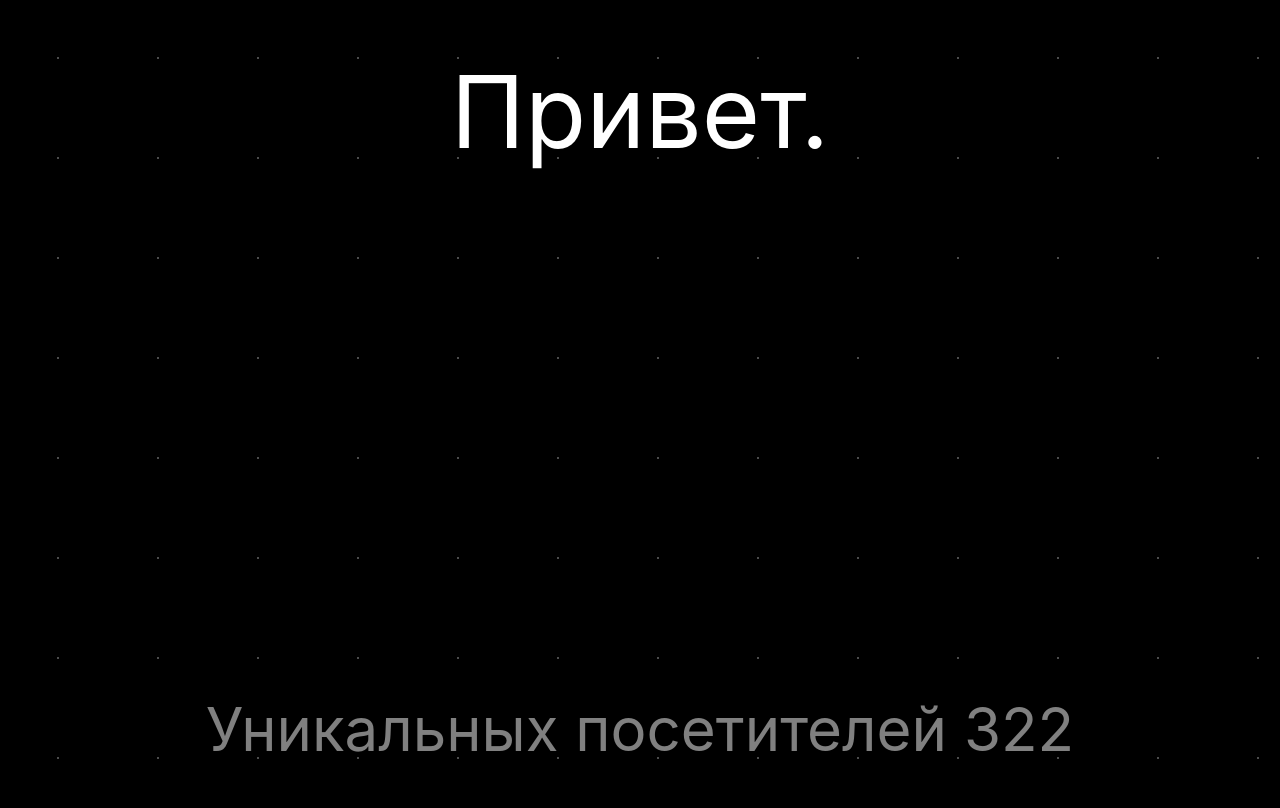
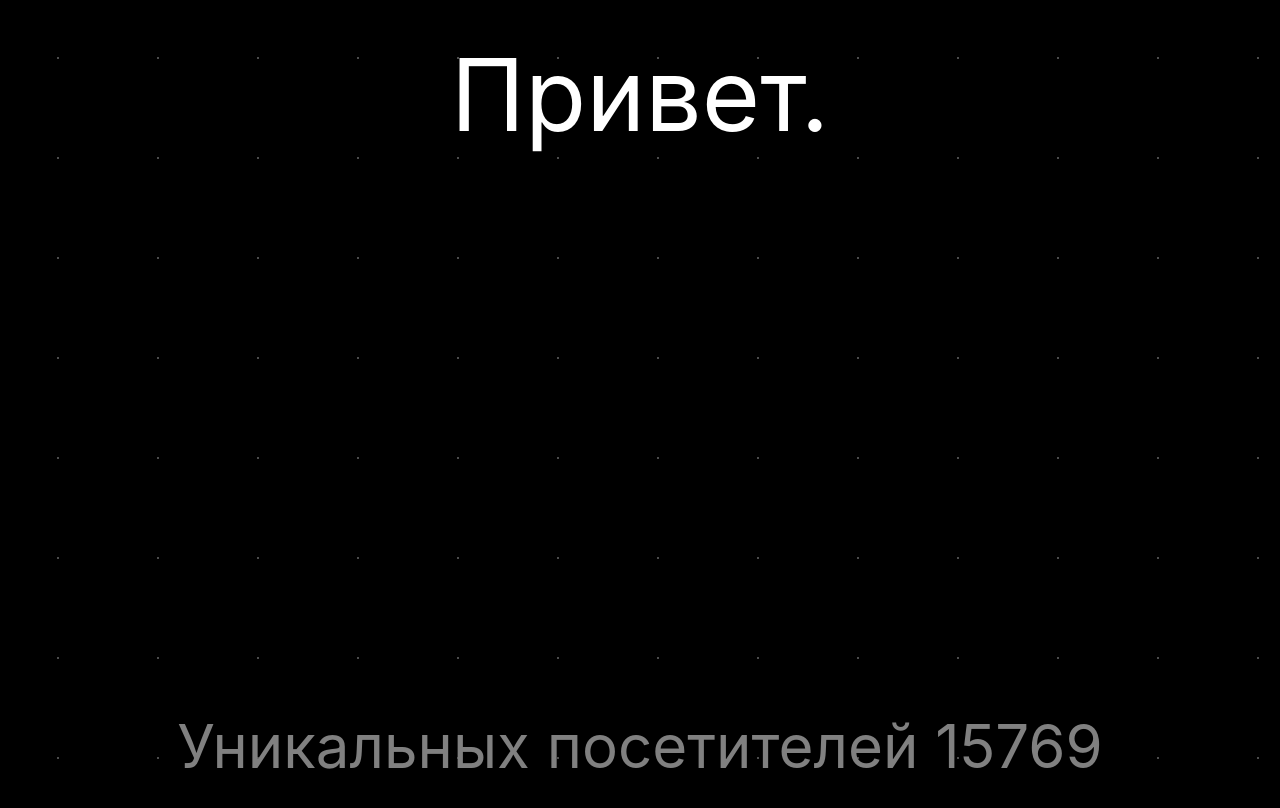
Before and after one commit to NettyW/nettyw.com, a plain HTML site: page index.html in a window 1280 px wide. Drawn offline with Linux system fonts and the light colour scheme.

Commit message:
Update site.

```diff
--- a/index.html
+++ b/index.html
@@ -12,7 +12,7 @@
 			Привет.
 		</div>
 		<div class="subtext">
-			Уникальных посетителей 322
+			Уникальных посетителей 15769
 		</div>
 	</div>
 </body>
```
